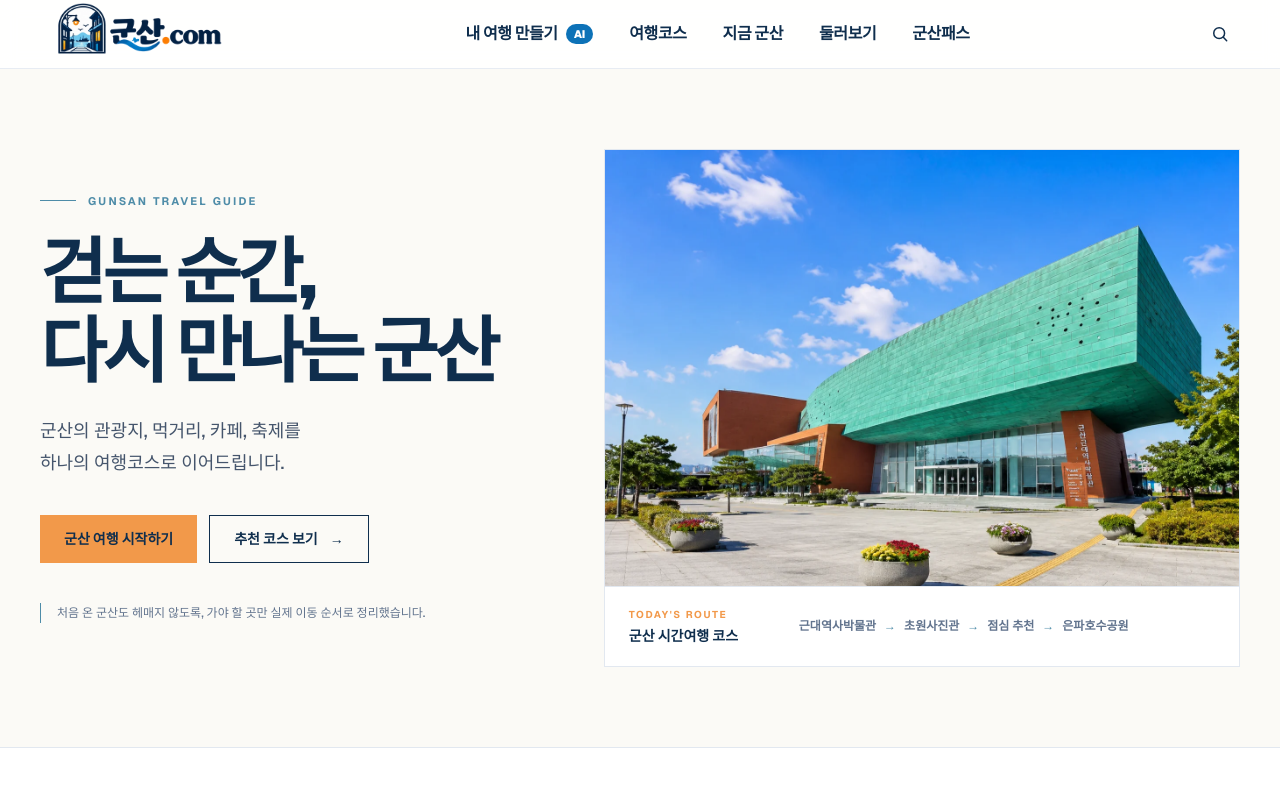
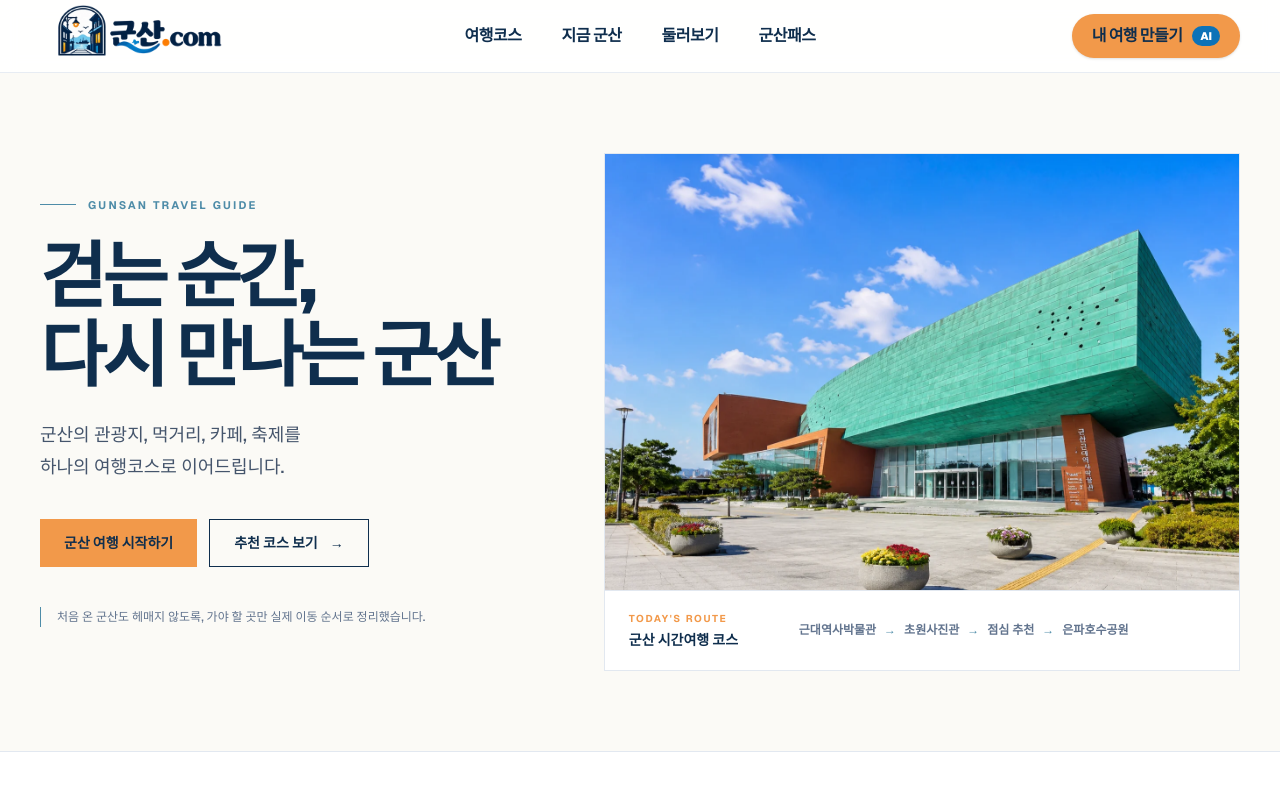
Before and after one commit to Aprasaks/gunsan-com, a Next.js app: page / in a window 1280 px wide. Shown: the top 789 px of the page. Built offline with nearby package versions, Linux system fonts and the light colour scheme; a web font is replaced by a local one.

Commit message:
여행 만들기를 최우선 CTA로 재배치하고 헤더 가독성 개선

```diff
--- a/components/Header.tsx
+++ b/components/Header.tsx
@@ -8,12 +8,10 @@ import BrandLogo from "@/components/brand/BrandLogo";
 type NavItem = {
   label: string;
   href?: string;
-  accent?: boolean;
   disabled?: boolean;
 };
 
-const primaryLinks: NavItem[] = [
-  { label: "내 여행 만들기", href: "/#start", accent: true },
+const navItems: NavItem[] = [
   { label: "여행코스", href: "/#courses" },
   { label: "지금 군산", disabled: true },
   { label: "둘러보기", href: "/places" },
@@ -25,47 +23,42 @@ export default function Header() {
 
   return (
     <header className="sticky top-0 z-50 w-full border-b border-slate-200/80 bg-white/95 backdrop-blur">
-      <div className="mx-auto flex h-16 w-full max-w-[1360px] items-center gap-5 px-5 sm:px-8 lg:h-[68px] lg:px-10">
+      <div className="mx-auto grid h-16 w-full max-w-[1280px] grid-cols-[1fr_auto] items-center px-5 sm:px-8 lg:h-[72px] lg:grid-cols-[210px_minmax(0,1fr)_210px] lg:px-10">
         <div className="shrink-0">
           <BrandLogo />
         </div>
 
-        <nav className="hidden min-w-0 flex-1 items-center justify-center gap-6 lg:flex xl:gap-9" aria-label="주요 메뉴">
-          {primaryLinks.map((link) => {
-            if ("disabled" in link) {
+        <nav
+          className="hidden min-w-0 items-center justify-center gap-8 lg:flex xl:gap-10"
+          aria-label="주요 메뉴"
+        >
+          {navItems.map((item) => {
+            if (item.disabled) {
               return (
                 <span
-                  key={link.label}
-                  className="inline-flex h-10 cursor-default items-center text-[15px] font-extrabold tracking-[-0.025em] text-gunsan-navy xl:text-base"
+                  key={item.label}
+                  className="inline-flex h-11 cursor-default items-center text-[16px] font-bold tracking-[-0.03em] text-gunsan-navy"
                   aria-disabled="true"
                   title="준비 중"
                 >
-                  {link.label}
+                  {item.label}
                 </span>
               );
             }
 
-            const active = link.href === "/places" ? pathname.startsWith("/places") : false;
+            const active = item.href === "/places" ? pathname.startsWith("/places") : false;
 
             return (
               <Link
-                key={link.label}
-                href={link.href ?? "/"}
+                key={item.label}
+                href={item.href ?? "/"}
                 aria-current={active ? "page" : undefined}
-                className={[
-                  "group relative inline-flex h-10 items-center text-[15px] font-extrabold tracking-[-0.025em] text-gunsan-navy transition-colors hover:text-sea-blue xl:text-base",
-                  "accent" in link && link.accent ? "gap-2" : "",
-                ].join(" ")}
+                className="group relative inline-flex h-11 items-center text-[16px] font-bold tracking-[-0.03em] text-gunsan-navy transition-colors hover:text-sea-blue"
               >
-                {link.label}
-                {"accent" in link && link.accent ? (
-                  <span className="rounded-full bg-[#0d72b7] px-2 py-0.5 text-[11px] font-black tracking-normal text-white">
-                    AI
-                  </span>
-                ) : null}
+                {item.label}
                 <span
                   className={[
-                    "absolute inset-x-0 bottom-0 h-0.5 origin-center scale-x-0 bg-sea-blue transition-transform group-hover:scale-x-100",
+                    "absolute inset-x-0 bottom-0 h-[2px] origin-center scale-x-0 bg-sea-blue transition-transform group-hover:scale-x-100",
                     active ? "scale-x-100" : "",
                   ].join(" ")}
                   aria-hidden="true"
@@ -75,18 +68,19 @@ export default function Header() {
           })}
         </nav>
 
-        <div className="ml-auto hidden items-center lg:flex">
+        <div className="hidden justify-self-end lg:block">
           <Link
-            href="/places"
-            className="grid h-10 w-10 place-items-center rounded-full text-gunsan-navy transition hover:bg-slate-100"
-            aria-label="군산 장소 검색"
-            title="검색"
+            href="/#start"
+            className="inline-flex h-11 items-center gap-2.5 rounded-full bg-lantern px-5 text-[16px] font-black tracking-[-0.035em] text-gunsan-navy shadow-sm transition hover:-translate-y-0.5 hover:bg-[#ee8c35] hover:shadow-md"
           >
-            <SearchIcon />
+            내 여행 만들기
+            <span className="rounded-full bg-[#0d72b7] px-2 py-0.5 text-[11px] font-black tracking-normal text-white">
+              AI
+            </span>
           </Link>
         </div>
 
-        <details className="group relative ml-auto lg:hidden">
+        <details className="group relative justify-self-end lg:hidden">
           <summary
             className="grid h-10 w-10 cursor-pointer list-none place-items-center rounded-full text-gunsan-navy transition hover:bg-slate-100 [&::-webkit-details-marker]:hidden"
             aria-label="메뉴 열기"
@@ -94,16 +88,29 @@ export default function Header() {
             <MenuIcon />
           </summary>
 
-          <nav className="absolute right-0 top-12 w-64 overflow-hidden rounded-2xl border border-slate-200 bg-white p-2 shadow-2xl shadow-slate-900/10" aria-label="모바일 메뉴">
-            {primaryLinks.map((link) => {
-              if ("disabled" in link && link.disabled) {
+          <nav
+            className="absolute right-0 top-12 w-72 overflow-hidden rounded-2xl border border-slate-200 bg-white p-2 shadow-2xl shadow-slate-900/10"
+            aria-label="모바일 메뉴"
+          >
+            <Link
+              href="/#start"
+              className="mb-2 flex items-center justify-between rounded-xl bg-lantern px-4 py-3.5 text-[16px] font-black tracking-[-0.03em] text-gunsan-navy"
+            >
+              <span>내 여행 만들기</span>
+              <span className="rounded-full bg-[#0d72b7] px-2 py-0.5 text-[11px] font-black tracking-normal text-white">
+                AI
+              </span>
+            </Link>
+
+            {navItems.map((item) => {
+              if (item.disabled) {
                 return (
                   <span
-                    key={link.label}
-                    className="flex items-center justify-between rounded-xl px-4 py-3 text-base font-extrabold text-gunsan-navy"
+                    key={item.label}
+                    className="flex items-center justify-between rounded-xl px-4 py-3 text-[16px] font-bold text-gunsan-navy"
                     aria-disabled="true"
                   >
-                    {link.label}
+                    {item.label}
                     <small className="text-[11px] font-bold text-slate-400">준비 중</small>
                   </span>
                 );
@@ -111,25 +118,14 @@ export default function Header() {
 
               return (
                 <Link
-                  key={link.label}
-                  href={link.href ?? "/"}
-                  className="flex items-center justify-between rounded-xl px-4 py-3 text-base font-extrabold text-gunsan-navy transition hover:bg-slate-50"
+                  key={item.label}
+                  href={item.href ?? "/"}
+                  className="flex items-center rounded-xl px-4 py-3 text-[16px] font-bold text-gunsan-navy transition hover:bg-slate-50"
                 >
-                  <span>{link.label}</span>
-                  {"accent" in link && link.accent ? (
-                    <span className="rounded-full bg-[#0d72b7] px-2 py-0.5 text-[11px] font-black text-white">AI</span>
-                  ) : null}
+                  {item.label}
                 </Link>
               );
             })}
-
-            <Link
-              href="/places"
-              className="mt-1 flex items-center gap-2 border-t border-slate-100 px-4 py-3 text-[15px] font-semibold text-slate-600"
-            >
-              <SearchIcon />
-              군산에서 찾기
-            </Link>
           </nav>
         </details>
       </div>
@@ -137,18 +133,17 @@ export default function Header() {
   );
 }
 
-function SearchIcon() {
-  return (
-    <svg viewBox="0 0 24 24" className="h-5 w-5" fill="none" stroke="currentColor" strokeWidth="1.8" strokeLinecap="round" aria-hidden="true">
-      <circle cx="11" cy="11" r="6.5" />
-      <path d="m16 16 4 4" />
-    </svg>
-  );
-}
-
 function MenuIcon() {
   return (
-    <svg viewBox="0 0 24 24" className="h-6 w-6" fill="none" stroke="currentColor" strokeWidth="2" strokeLinecap="round" aria-hidden="true">
+    <svg
+      viewBox="0 0 24 24"
+      className="h-6 w-6"
+      fill="none"
+      stroke="currentColor"
+      strokeWidth="2"
+      strokeLinecap="round"
+      aria-hidden="true"
+    >
       <path d="M5 8h14M5 16h14" />
     </svg>
   );
```
